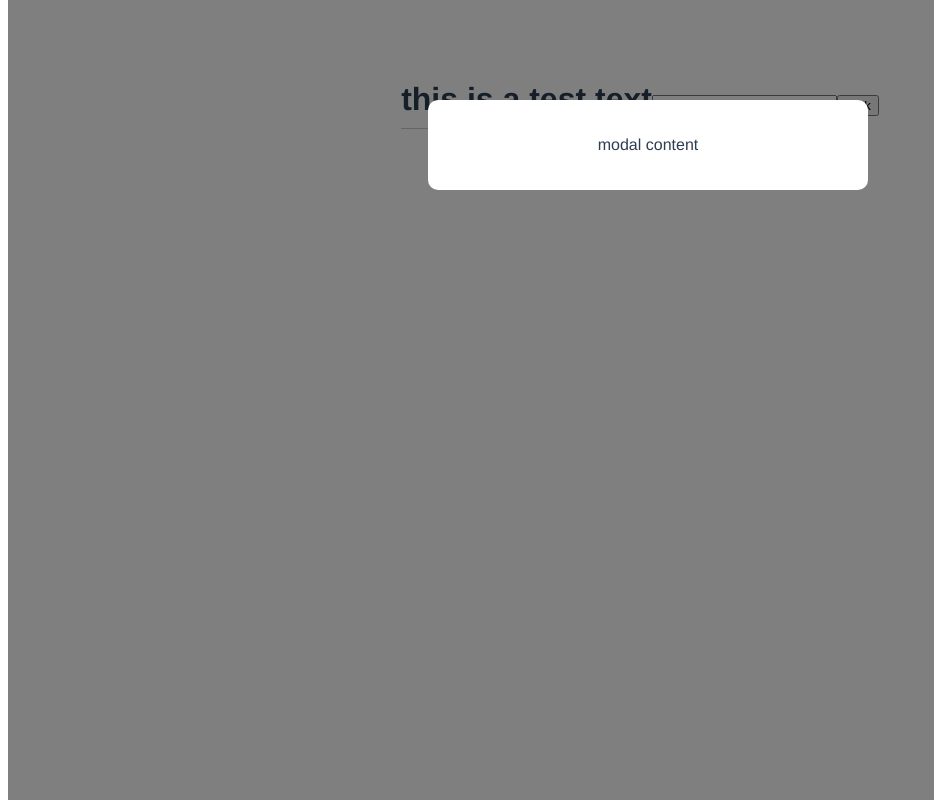
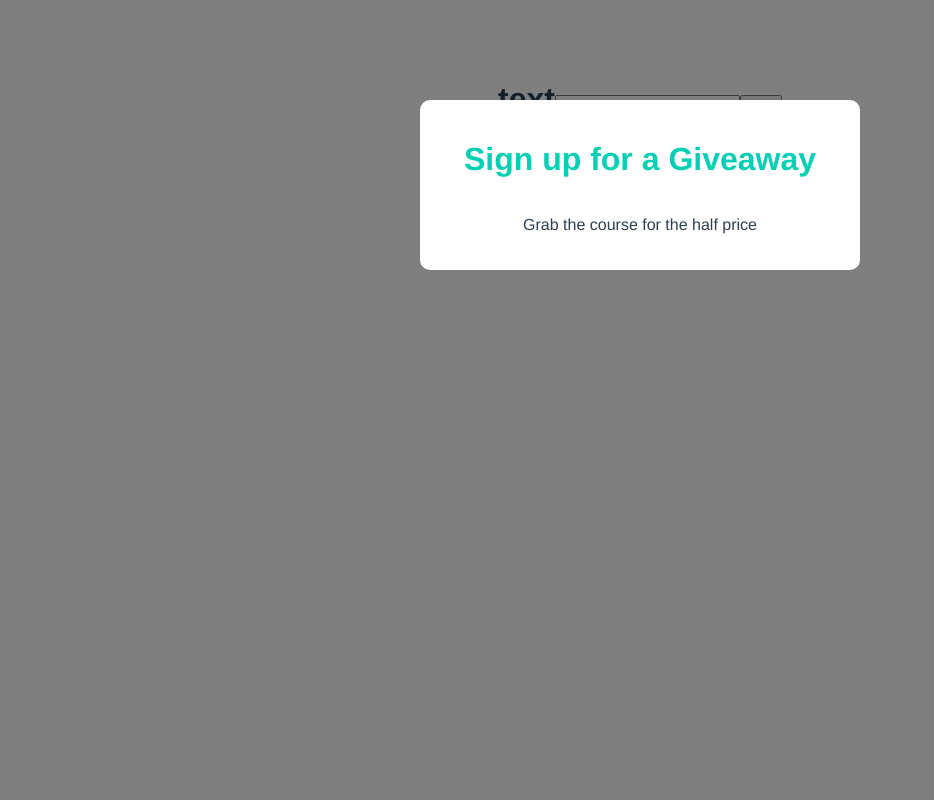
Before and after one commit to ho3inhashemi/vue, a Vue app: page / in a window 1280 px wide. Shown: the whole page, without its empty margins (0-934 px from the left). Built offline with nearby package versions, Linux system fonts and the light colour scheme.

Commit message:
passed properties to the child component

```diff
--- a/src/App.vue
+++ b/src/App.vue
@@ -1,6 +1,6 @@
 <template>
 <h1>{{title}} text</h1>
-<modal />
+<modal :header="header" :text="text" />
 <input type="text" ref="name">
 <button @click="handleEvent">click</button>
 </template>
@@ -13,7 +13,8 @@ export default {
   components: {Modal},
   data(){
     return{
-      title: 'this is a test'
+     header : "Sign up for a Giveaway",
+     text : "Grab the course for the half price"
     }
   },
   methods: {
--- /dev/null
+++ b/src/assets/global.css
@@ -0,0 +1,7 @@
+body{
+    margin: 0px;
+}
+
+p{
+    font-style: italic;
+}
--- a/src/components/Modal.vue
+++ b/src/components/Modal.vue
@@ -1,15 +1,22 @@
 <template>
     <div class="backdrop">
         <div class="modal">
+            <h1>{{header}}</h1>
             <p>
-                modal content
+                {{text}}
             </p>
         </div>
     </div>
 </template>
 
+<script>
+export default {
+    props: ['header','text']
+}
+</script>
 
-<style>
+
+<style scoped>
 
 .modal{
     width: 400px;
@@ -27,4 +34,14 @@
     height: 100%;
 }
 
+h1{
+    color: #03cfb4;
+    border: none;
+    padding: 0px;
+}
+
+p{
+    font-style: normal;
+}
+
 </style>
--- a/src/main.js
+++ b/src/main.js
@@ -1,4 +1,5 @@
 import { createApp } from 'vue'
 import App from './App.vue'
+import './assets/global.css'
 
 createApp(App).mount('#app')
```
